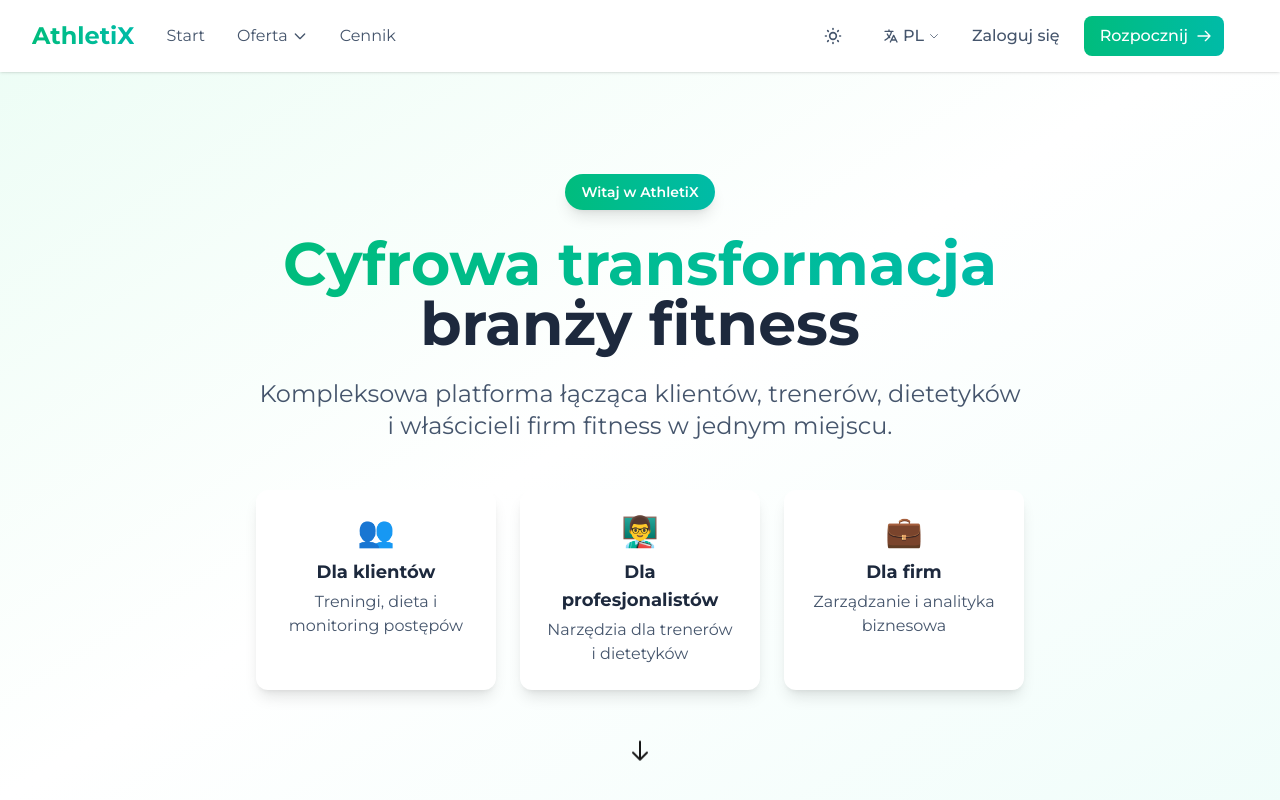
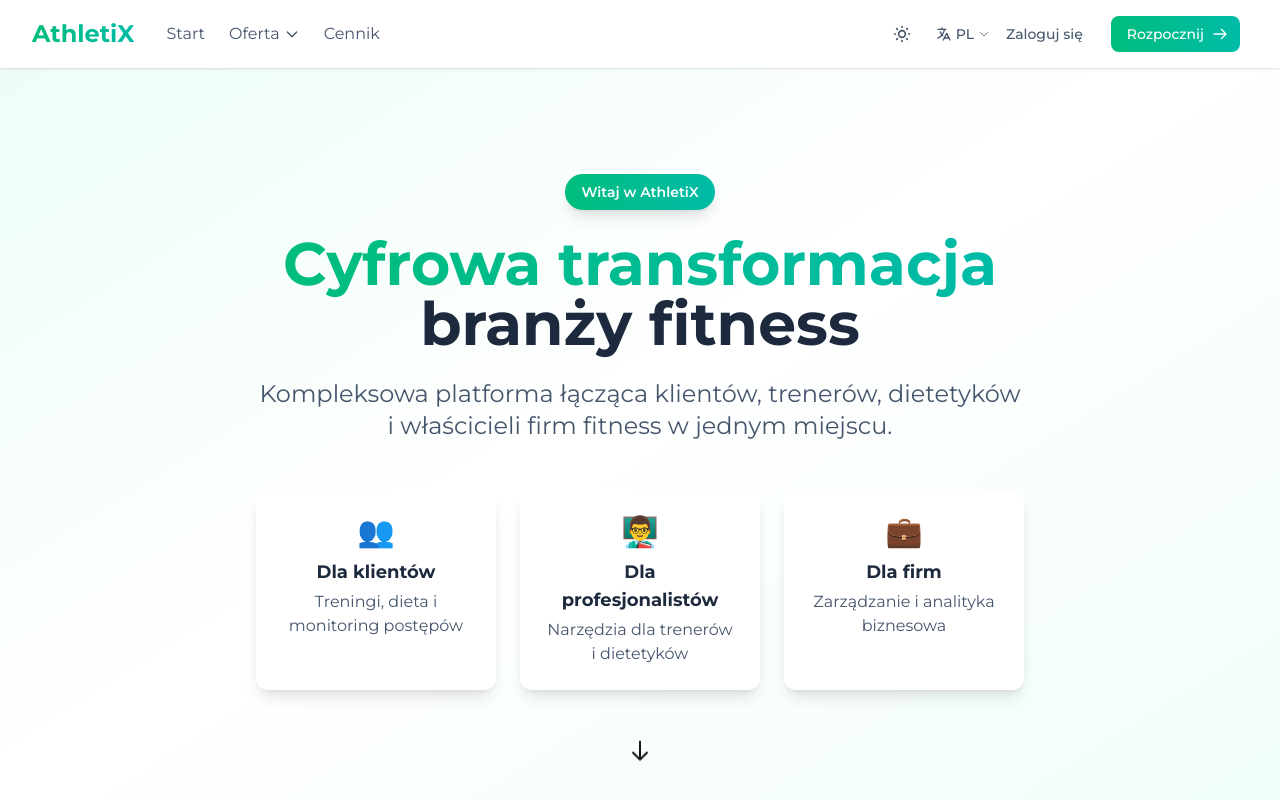
Before and after one commit to dezmerek/AthletiX, a Next.js app: page / in a window 1280 px wide. Shown: the top 800 px of the page. Built offline with nearby package versions, Linux system fonts and the light colour scheme.

Commit message:
feat: Adjust Navbar spacing and font sizes for improved layout

```diff
--- a/src/components/main/navbar.tsx
+++ b/src/components/main/navbar.tsx
@@ -26,7 +26,7 @@
             <div className="text-2xl font-bold bg-gradient-to-r from-emerald-500 to-teal-500 bg-clip-text text-transparent whitespace-nowrap">
               AthletiX
             </div>
-            <div className="hidden md:flex items-center space-x-8">
+            <div className="hidden md:flex items-center space-x-6">
               <button
                 onClick={() => scrollToSection("start")}
                 className="text-base text-slate-600 hover:text-emerald-500 transition-colors whitespace-nowrap cursor-pointer"
@@ -119,7 +119,7 @@
               </button>
             </div>
           </div>
-          <div className="flex items-center space-x-6">
+          <div className="flex items-center space-x-2">
             <button
               type="button"
               onClick={() => setIsDarkMode(!isDarkMode)}
@@ -170,7 +170,7 @@
                     d="M3 5h12M9 3v2m1.048 9.5A18.022 18.022 0 016.412 9m6.088 9h7M11 21l5-10 5 10M12.751 5C11.783 10.77 8.07 15.61 3 18.129"
                   />
                 </svg>
-                <span className="text-base font-medium">PL</span>
+                <span className="text-sm font-medium">PL</span>
                 <svg
                   className="w-3 h-3 opacity-75"
                   fill="none"
@@ -195,15 +195,16 @@
                 </button>
               </div>
             </div>
+            <div className="space-x-7 hidden md:flex">
               <button
                 type="button"
-              className="hidden md:block text-base font-medium text-slate-600 hover:text-emerald-500 transition-colors whitespace-nowrap cursor-pointer"
+                className="hidden md:block text-sm font-medium text-slate-600 hover:text-emerald-500 transition-colors whitespace-nowrap cursor-pointer"
               >
                 Zaloguj się
               </button>
               <button
                 type="button"
-              className="hidden md:inline-flex items-center px-4 py-2 rounded-lg bg-gradient-to-r from-emerald-500 to-teal-500 text-white text-base font-medium hover:from-emerald-600 hover:to-teal-600 transition-all whitespace-nowrap cursor-pointer"
+                className="hidden md:inline-flex items-center px-4 py-2 rounded-lg bg-gradient-to-r from-emerald-500 to-teal-500 text-white text-sm font-medium hover:from-emerald-600 hover:to-teal-600 transition-all whitespace-nowrap cursor-pointer"
               >
                 Rozpocznij
                 <svg
@@ -220,6 +221,7 @@
                   />
                 </svg>
               </button>
+            </div>
 
             {/* Hamburger menu dla mobilnych */}
             <button
```
Lines whose indentation alone changed are shown as unchanged.
